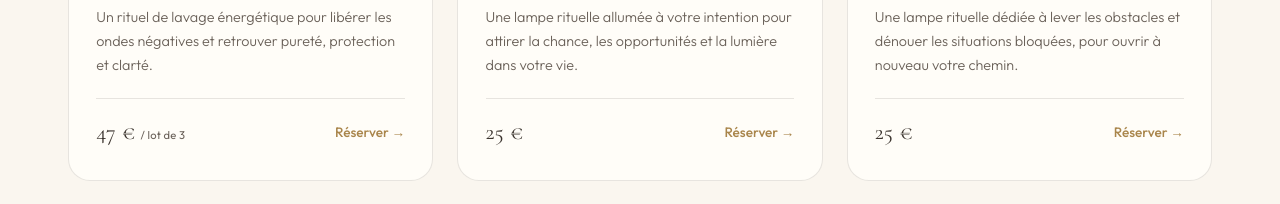
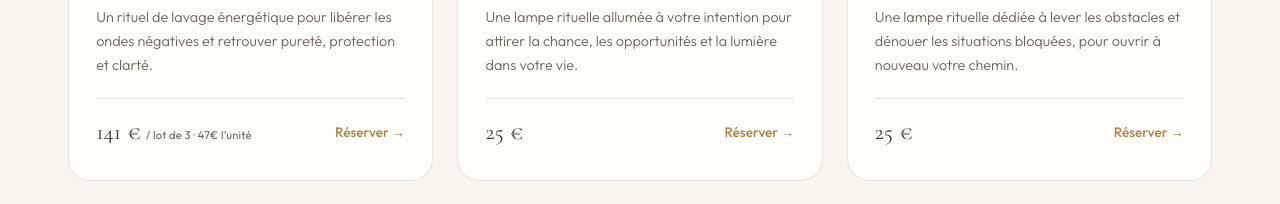
Before and after one commit to ledreckmike-pixel/retour-a-ses-racines, a plain HTML site: page index.html in a window 1280 px wide. Shown: the part 3043-3247 px from the top of the page. Drawn offline with nearby package versions, Linux system fonts and the light colour scheme.

Commit message:
Bain de purification: prix lot de 3 (141 EUR)

```diff
--- a/index.html
+++ b/index.html
@@ -493,7 +493,7 @@
         <span class="ic"><svg viewBox="0 0 24 24" fill="none" stroke="currentColor" stroke-width="1.6"><path d="M4 13h16l-1.5 6.5a1 1 0 0 1-1 .5H6.5a1 1 0 0 1-1-.5L4 13z"/><path d="M8 13V8a4 4 0 0 1 8 0v5M9 5c-1-1-1-2 0-3M15 5c-1-1-1-2 0-3"/></svg></span>
         <h3>Bain de purification</h3>
         <p>Un rituel de lavage énergétique pour libérer les ondes négatives et retrouver pureté, protection et clarté.</p>
-        <div class="svc-foot"><div class="price">47<span>€ <small style="font-size:.7rem">/ lot de 3</small></span></div><a href="https://revolut.me/martin1rvd" target="_blank" rel="noopener">Réserver →</a></div>
+        <div class="svc-foot"><div class="price">141<span>€ <small style="font-size:.7rem">/ lot de 3 · 47€ l’unité</small></span></div><a href="https://revolut.me/martin1rvd" target="_blank" rel="noopener">Réserver →</a></div>
       </article>
 
       <article class="card-svc reveal d1">
```
